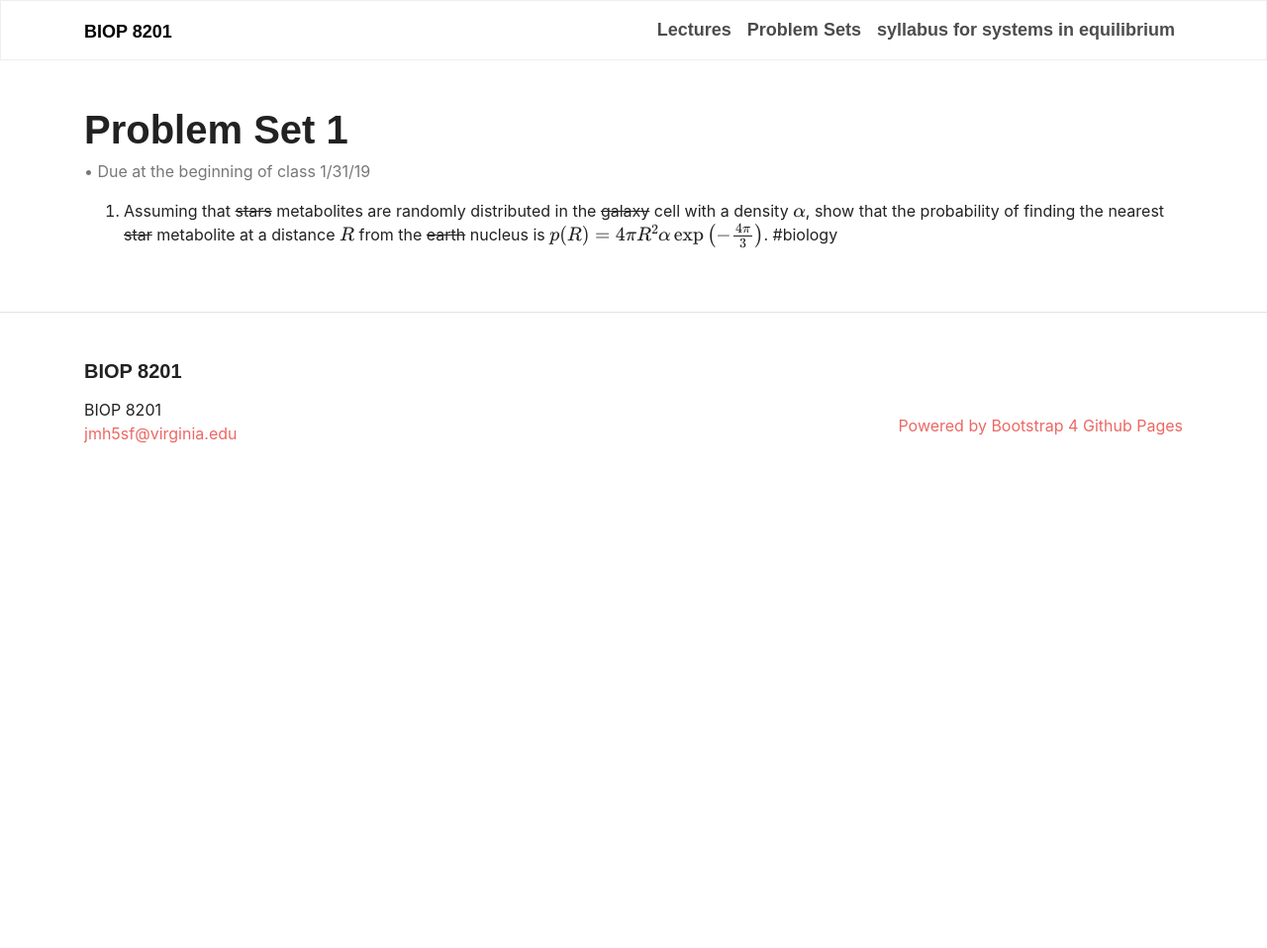
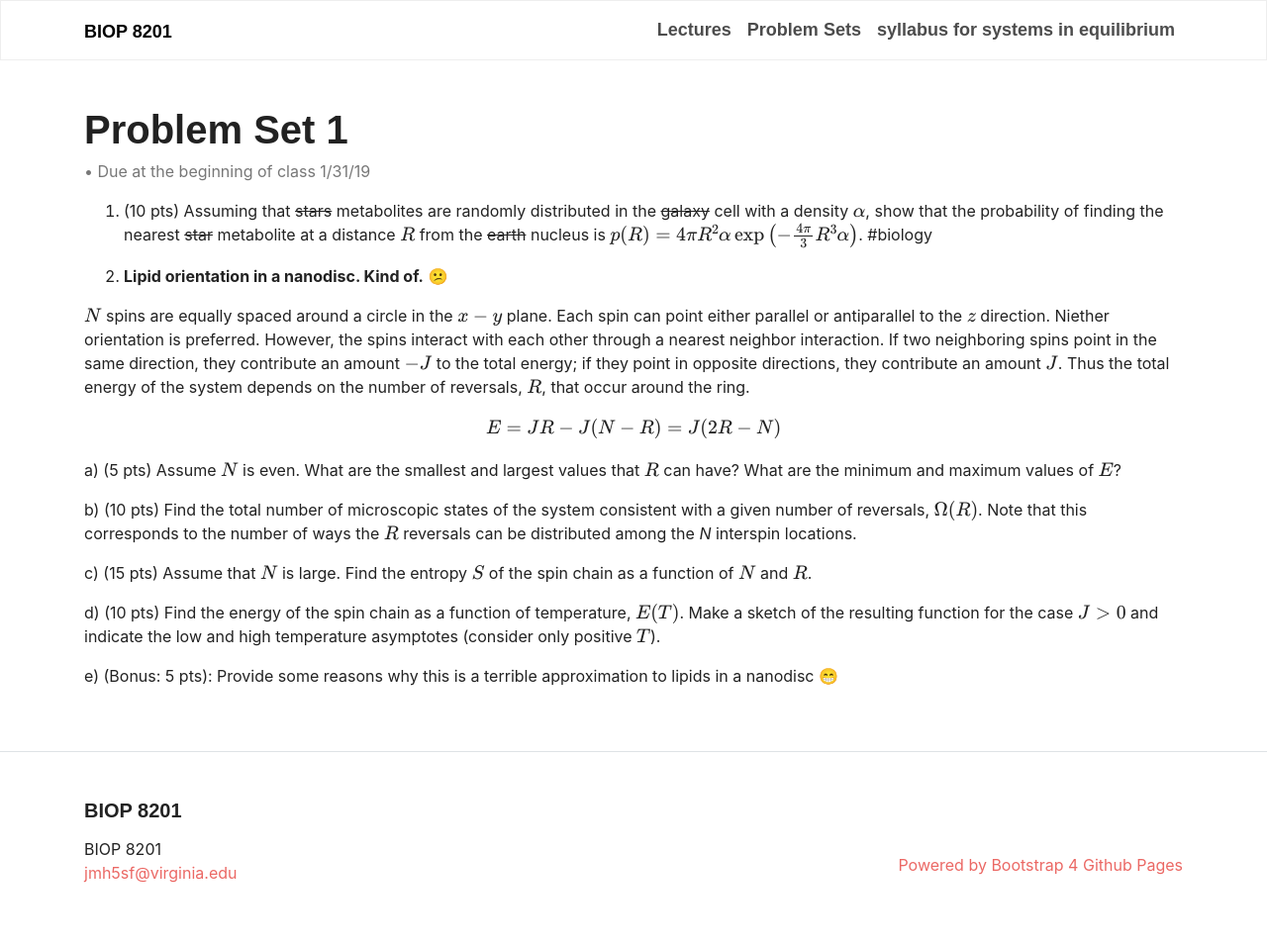
Before and after one commit to jmhays/biop-web, a Jekyll site: the page built from problem_sets/ps1.md, in a window 1280 px wide. Shown: the whole page at 99% size. Built offline with Jekyll 4.4.1, drawn with Linux system fonts in a browser that asks for light colours; emoji names are drawn with the system emoji font; some web fonts are replaced; formulas are drawn with MathJax 3; before the commit the page ends 900 px from its top, so only the background shows below that.

Commit message:
Final problem, correction to first problem

```diff
--- a/problem_sets/ps1.md
+++ b/problem_sets/ps1.md
@@ -3,4 +3,20 @@
   title: Problem Set 1
   author: Due at the beginning of class 1/31/19
 ---
-1. Assuming that ~~stars~~ metabolites are randomly distributed in the ~~galaxy~~ cell with a density $$\alpha$$, show that the probability of finding the nearest ~~star~~ metabolite at a distance $$R$$ from the ~~earth~~ nucleus is $$p(R) = 4\pi R^2 \alpha \exp\left({-\frac{4\pi}{3}}\right)$$. #biology
+1. (10 pts) Assuming that ~~stars~~ metabolites are randomly distributed in the ~~galaxy~~ cell with a density $$\alpha$$, show that the probability of finding the nearest ~~star~~ metabolite at a distance $$R$$ from the ~~earth~~ nucleus is $$p(R) = 4\pi R^2 \alpha \exp\left({-\frac{4\pi}{3}} R^3 \alpha\right)$$. #biology
+
+2. **Lipid orientation in a nanodisc. Kind of.** :confused:
+
+  $$N$$ spins are equally spaced around a circle in the $$x-y$$ plane. Each spin can point either parallel or antiparallel to the $$z$$ direction. Niether orientation is preferred. However, the spins interact with each other through a nearest neighbor interaction. If two neighboring spins point in the same direction, they contribute an amount $$−J$$ to the total energy; if they point in opposite directions, they contribute an amount $$J$$. Thus the total energy of the system depends on the number of reversals, $$R$$, that occur around the ring.
+
+  $$E = JR − J(N − R) = J(2R − N)$$
+
+  a) (5 pts) Assume $$N$$ is even. What are the smallest and largest values that $$R$$ can have? What are the minimum and maximum values of $$E$$?
+
+  b) (10 pts) Find the total number of microscopic states of the system consistent with a given number of reversals, $$\Omega(R)$$. Note that this corresponds to the number of ways the $$R$$ reversals can be distributed among the *N* inter­spin locations.
+
+  c) (15 pts) Assume that $$N$$ is large. Find the entropy $$S$$ of the spin chain as a function of $$N$$ and $$R$$.
+
+  d) (10 pts) Find the energy of the spin chain as a function of temperature, $$E(T)$$. Make a sketch of the resulting function for the case $$J > 0$$ and indicate the low and high temperature asymptotes (consider only positive $$T$$).
+
+  e) (Bonus: 5 pts): Provide some reasons why this is a terrible approximation to lipids in a nanodisc :grin:
```
